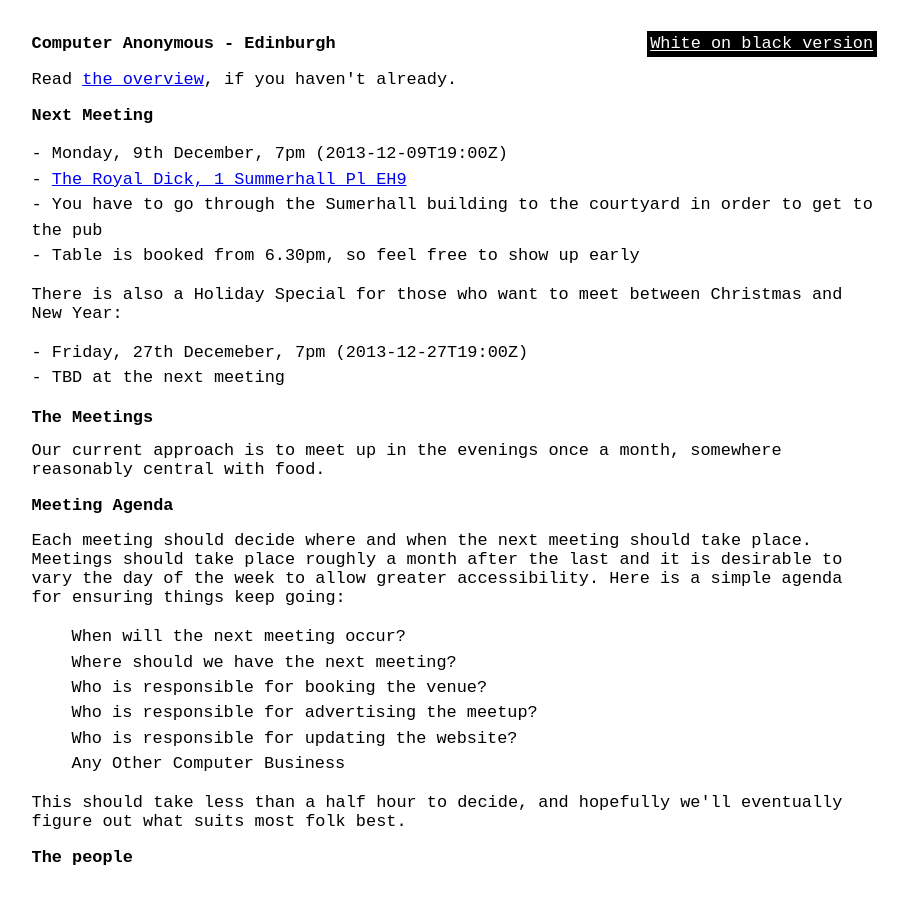
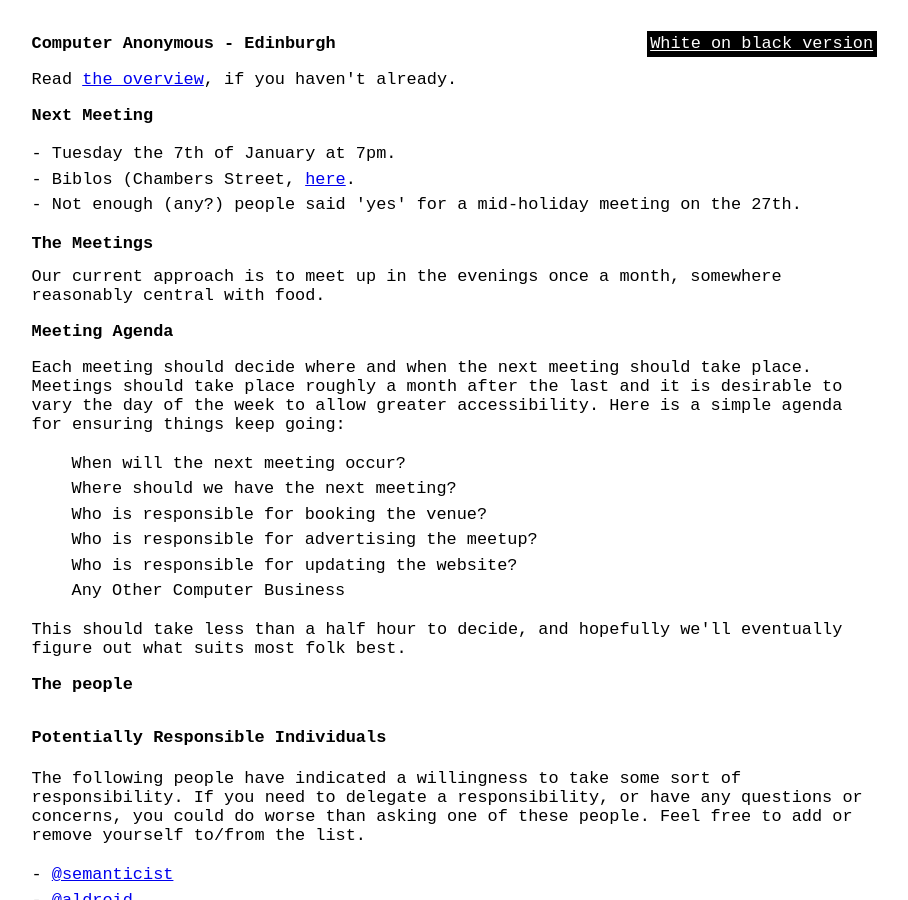
Before and after one commit to computeranonymous/computer, a Jekyll site: the page built from uk_edinburgh.html, in a window 1280 px wide and 900 px high. Shown: the whole window, without its empty margins (186-1094 px from the left). Built offline with Jekyll 4.4.1, drawn with Linux system fonts in a browser that asks for light colours; some of the changed text lies outside the part shown.

Commit message:
Update Edinburgh page for January meeting
Archive December meeting details, add in the news about January.

```diff
--- a/uk_edinburgh.html
+++ b/uk_edinburgh.html
@@ -9,17 +9,9 @@
       <h2>Next Meeting</h2>
 
       <ul>
-            <li>Monday, 9th December, 7pm (2013-12-09T19:00Z)</li>
-            <li><a href="https://www.google.co.uk/maps/preview#!data=!1m4!1m3!1d2176!2d-3.1820669!3d55.9393032!4m12!2m11!1m10!1s0x0%3A0x501b49783f43819c!3m8!1m3!1d71503!2d-3.2053386!3d55.9412083!3m2!1i1024!2i768!4f13.1">The Royal Dick, 1 Summerhall Pl EH9</a></li>
-            <li>You have to go through the Sumerhall building to the courtyard in order to get to the pub</li>
-            <li>Table is booked from 6.30pm, so feel free to show up early</li>
-      </ul>
-
-      There is also a Holiday Special for those who want to meet between Christmas and New Year:
-
-      <ul>
-            <li>Friday, 27th Decemeber, 7pm (2013-12-27T19:00Z)</li>
-            <li>TBD at the next meeting</li>
+            <li>Tuesday the 7th of January at 7pm.</li>
+            <li>Biblos (Chambers Street, <a href="https://goo.gl/maps/1ejz7">here</a>.</li>
+            <li>Not enough (any?) people said 'yes' for a mid-holiday meeting on the 27th.</li>
       </ul>
 
       <h2>The Meetings</h2>
@@ -148,6 +140,22 @@
 
       <h1>Previous Meetings</h1>
 
+      <h2>December meeting</h2>
+
+      <ul>
+            <li>Monday, 9th December, 7pm (2013-12-09T19:00Z)</li>
+            <li><a href="https://www.google.co.uk/maps/preview#!data=!1m4!1m3!1d2176!2d-3.1820669!3d55.9393032!4m12!2m11!1m10!1s0x0%3A0x501b49783f43819c!3m8!1m3!1d71503!2d-3.2053386!3d55.9412083!3m2!1i1024!2i768!4f13.1">The Royal Dick, 1 Summerhall Pl EH9</a></li>
+            <li>You have to go through the Sumerhall building to the courtyard in order to get to the pub</li>
+            <li>Table is booked from 6.30pm, so feel free to show up early</li>
+      </ul>
+
+      There is also a Holiday Special for those who want to meet between Christmas and New Year:
+
+      <ul>
+            <li>Friday, 27th Decemeber, 7pm (2013-12-27T19:00Z)</li>
+            <li>TBD at the next meeting</li>
+      </ul>
+
       <h2>Meeting The Second.</h2>
 
       <h3><a href="https://www.google.co.uk/maps/preview#!data=!1m4!1m3!1d2176!2d-3.1820669!3d55.9393032!4m12!2m11!1m10!1s0x0%3A0x501b49783f43819c!3m8!1m3!1d71503!2d-3.2053386!3d55.9412083!3m2!1i1024!2i768!4f13.1">The Royal Dick, 1 Summerhall Pl EH9</a>, Tuesday 14th November,  7pm.</h3>
```
